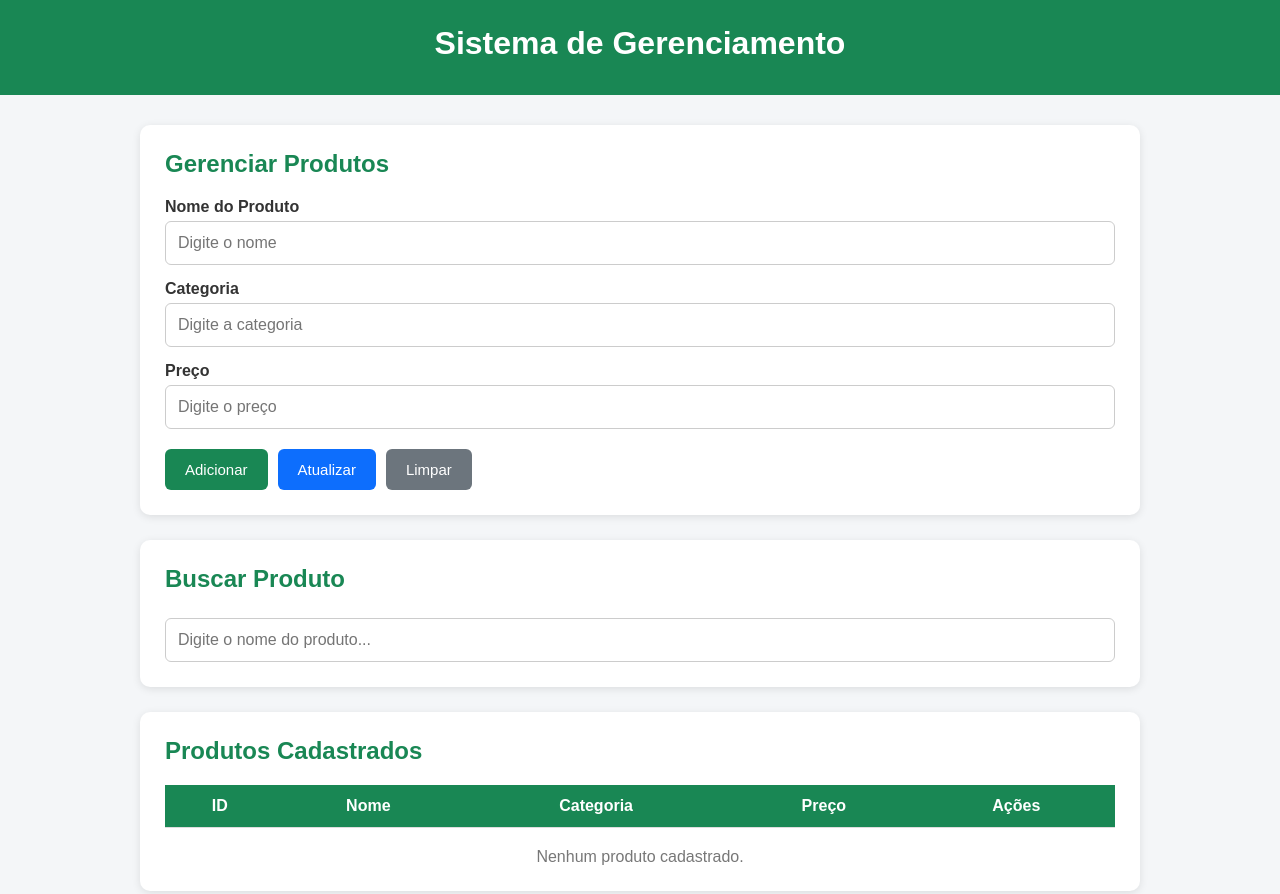
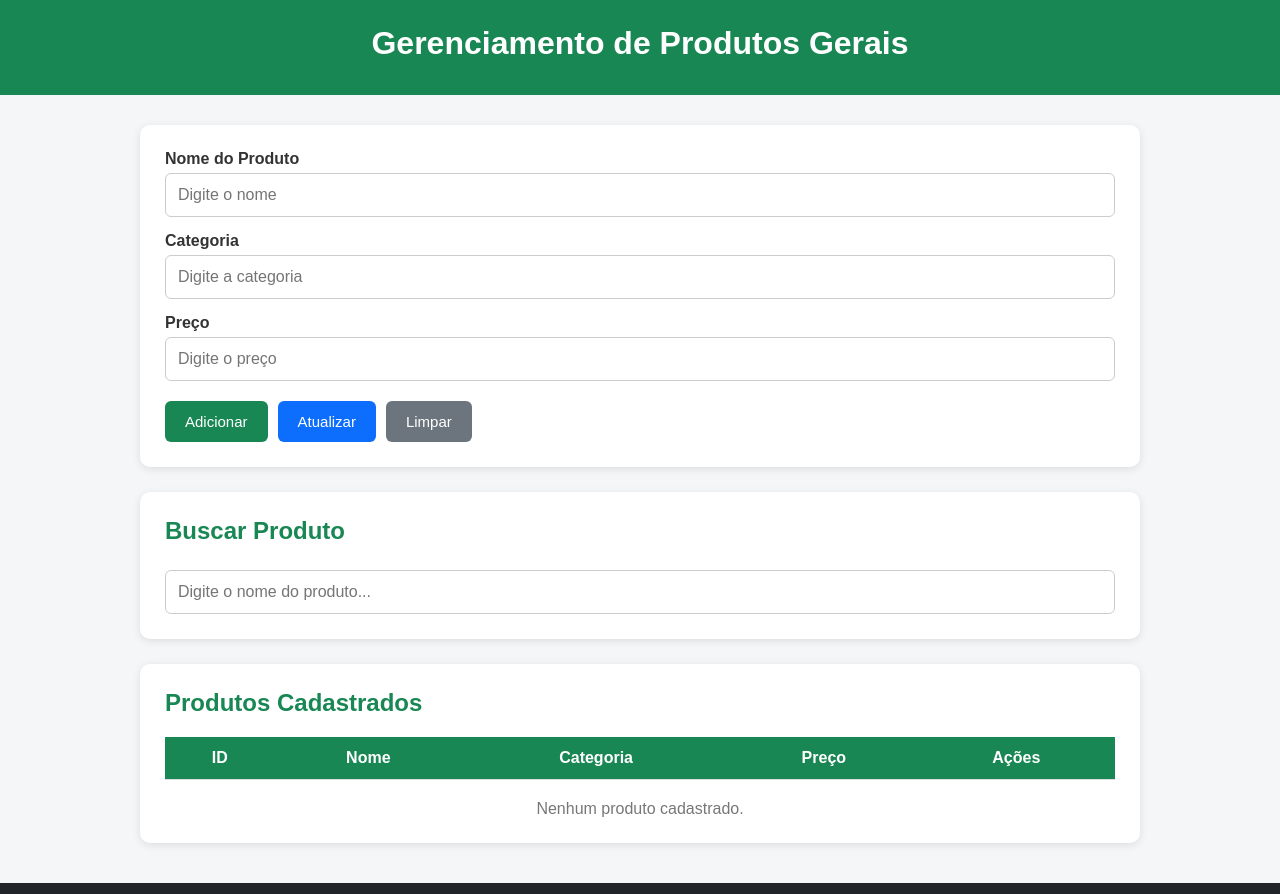
Before and after one commit to codigos2026-bit/Gerenciamento-de-Produtos-Gerais, a plain HTML site: page index.html in a window 1280 px wide. Shown: the top 894 px of the page. Drawn offline with Linux system fonts and the light colour scheme.

Commit message:
Primeiro Projeto

```diff
--- a/index.html
+++ b/index.html
@@ -12,14 +12,13 @@
 <body>
 
     <header>
-        <h1>Sistema de Gerenciamento</h1>
+        <h1>Gerenciamento de Produtos Gerais</h1>
     </header>
 
     <main>
 
         <section class="formulario">
 
-            <h2>Gerenciar Produtos</h2>
 
             <input type="hidden" id="produtoId">
 
```
